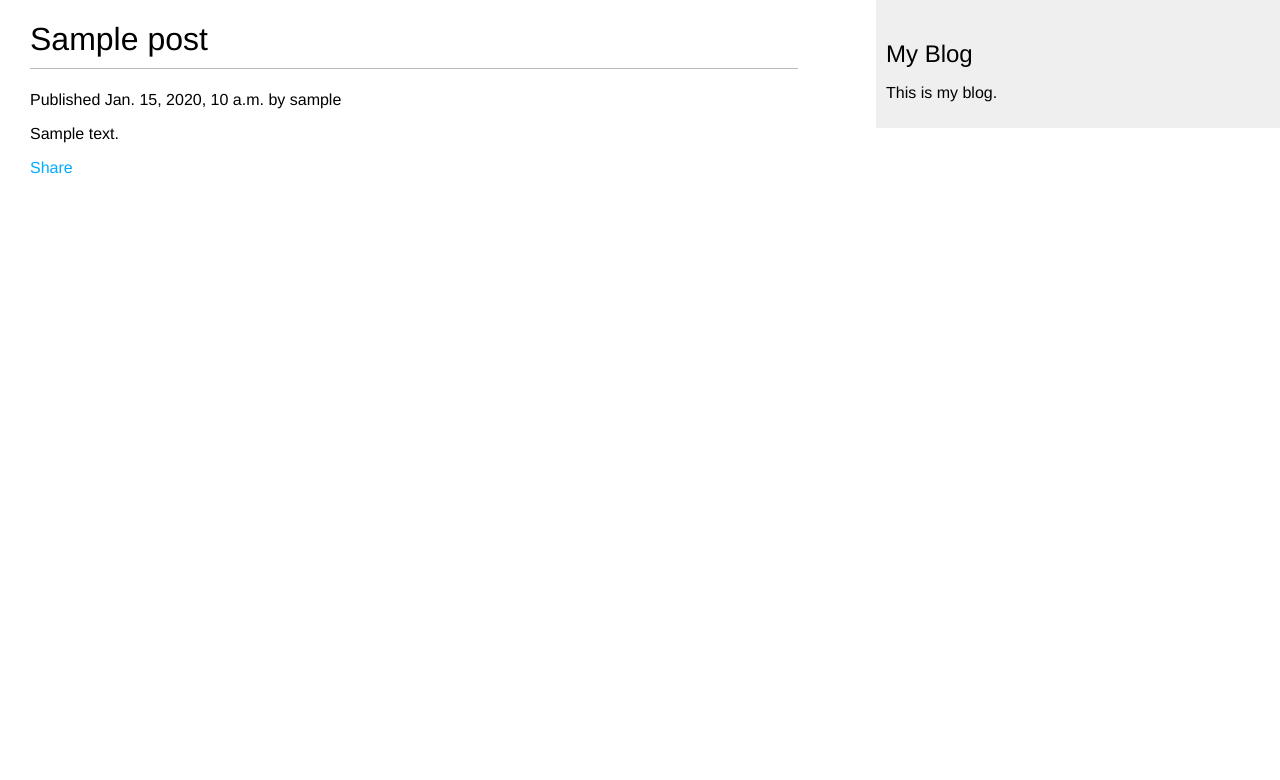
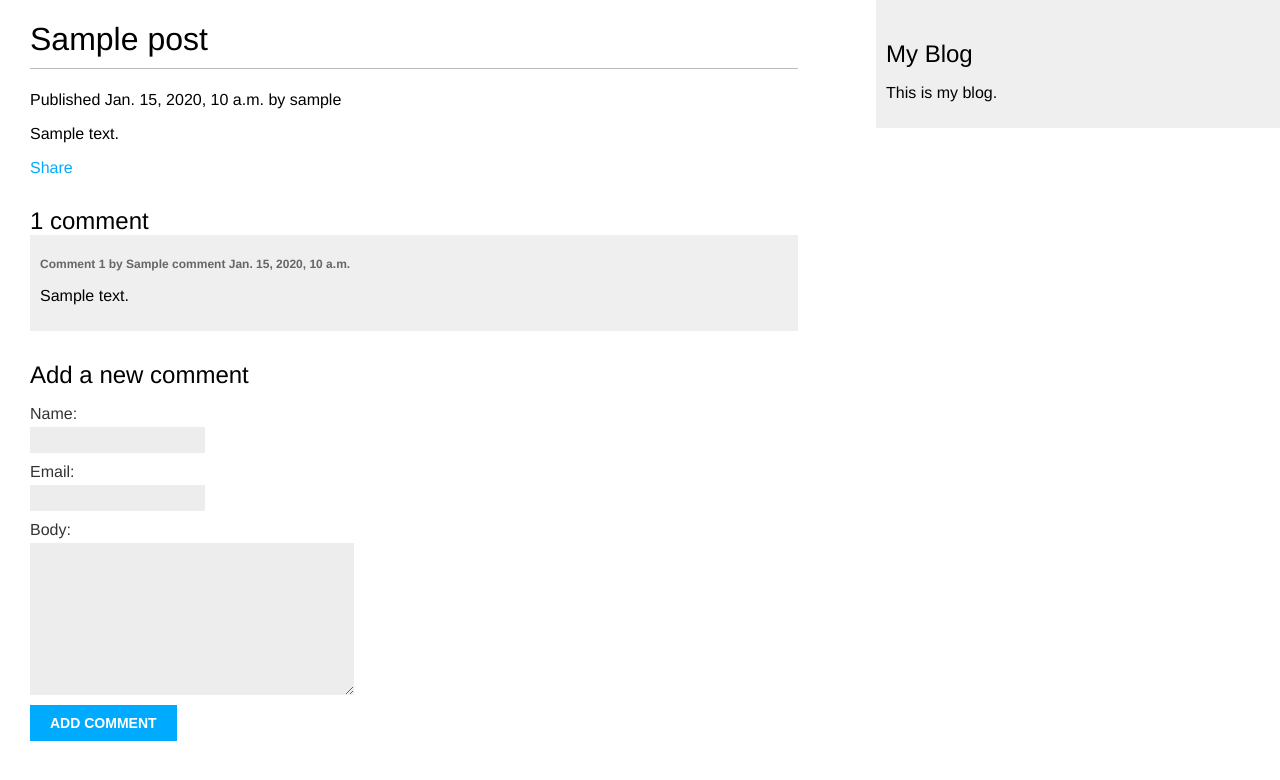
Before and after one commit to alex1the1great/Blog-Project, a Django app: a page that uses templates/blog/post/detail.html in a window 1280 px wide. Shown: the top 780 px of the page. Run offline with Django 3.2, Linux system fonts and the light colour scheme; tables that the repository leaves empty hold one stand-in row (values such as "Sample post").

Commit message:
Update detail template to show comments & form

```diff
--- a/templates/blog/post/detail.html
+++ b/templates/blog/post/detail.html
@@ -12,4 +12,33 @@
     <p>
         <a href="{% url 'blog:post_share' post.id %}">Share</a>
     </p>
+
+    {% with comments.count as total_comments %}
+        <h2>
+            {{ total_comments }} comment{{ total_comments|pluralize }}
+        </h2>
+    {% endwith %}
+
+    {% for comment in comments %}
+        <div class="comment">
+            <p class="info">
+                Comment {{ forloop.counter }} by {{ comment.name }}
+                {{ comment.created }}
+            </p>
+            {{ comment.body|linebreaks }}
+        </div>
+    {% empty %}
+        <p>There are no comments yet.</p>
+    {% endfor %}
+
+    {% if new_comment %}
+        <h2>Your comment has been added.</h2>
+    {% else %}
+        <h2>Add a new comment</h2>
+        <form method="post">
+            {% csrf_token %}
+            {{ comment_form.as_p }}
+            <p><input type="submit" value="Add Comment"></p>
+        </form>
+    {% endif %}
 {% endblock content %}
```
